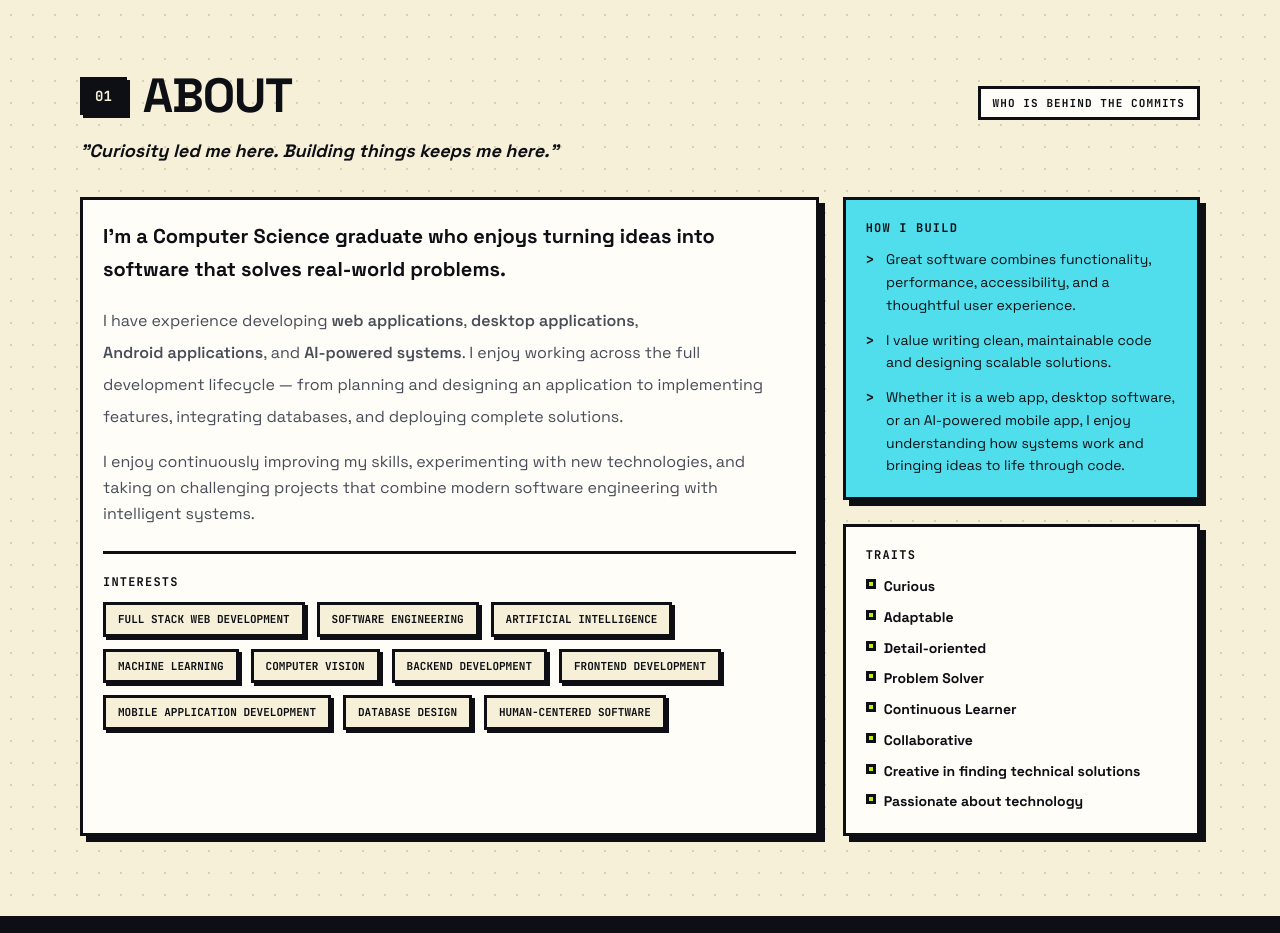
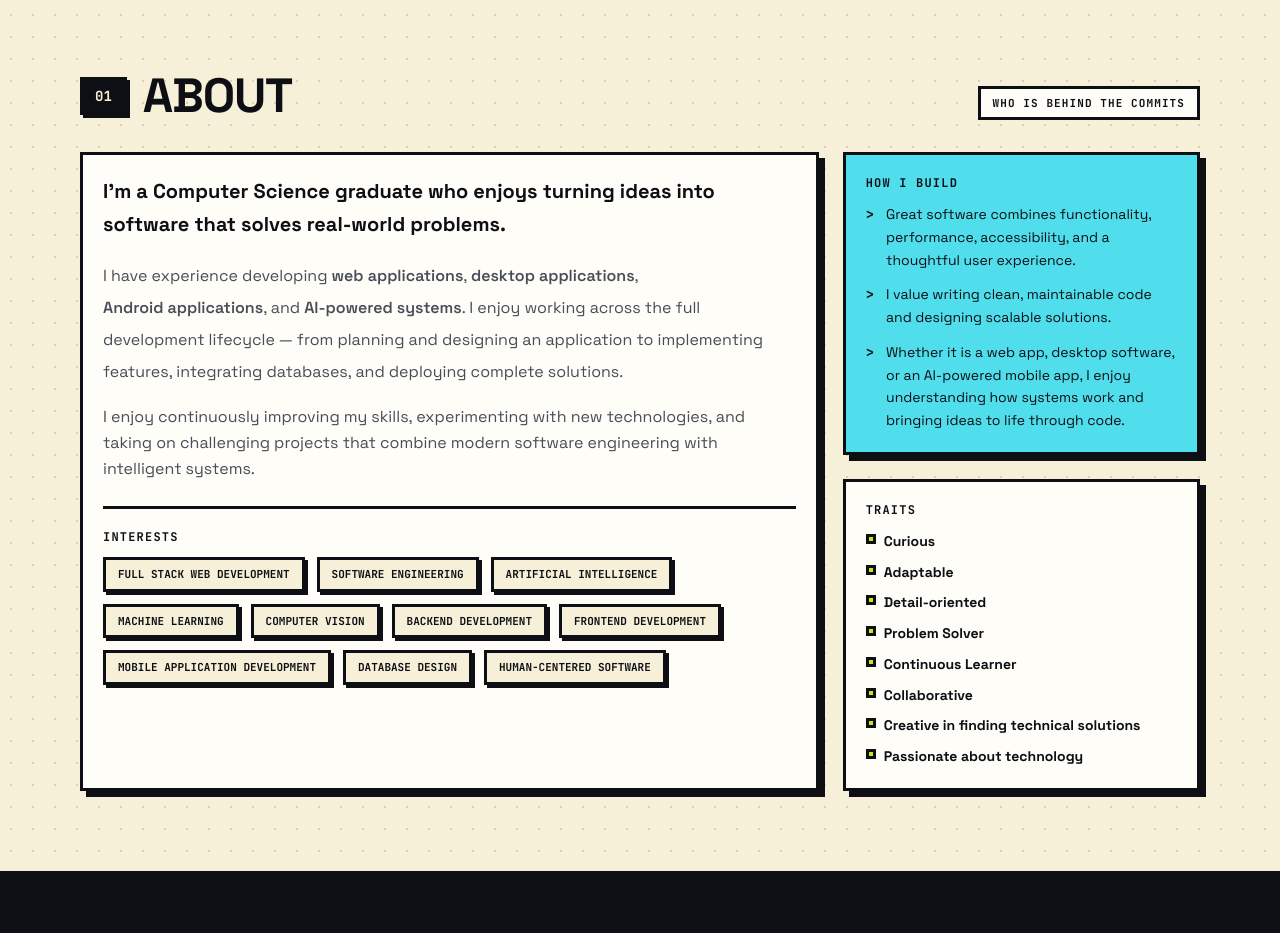
Before and after one commit to aadhithcj/portfolio, a Next.js app: page / in a window 1280 px wide. Shown: the part 920-1853 px from the top of the page. Built offline with nearby package versions, Linux system fonts and the light colour scheme.

Commit message:
About edit

```diff
--- a/components/about-section.tsx
+++ b/components/about-section.tsx
@@ -6,9 +6,7 @@ export default function AboutSection() {
     <section id="about" className="border-b-[3px] border-border">
       <div className="mx-auto max-w-6xl px-4 py-14 md:py-20">
         <SectionHeading index="01" title="About" kicker="Who is behind the commits" />
-        <p className="mt-4 max-w-xl text-lg font-bold italic leading-relaxed">
-          "Curiosity led me here. Building things keeps me here."
-        </p>
+
         <div className="mt-8 grid gap-6 lg:grid-cols-3">
           <div className="nb-border nb-shadow bg-card p-5 lg:col-span-2">
             <p className="text-pretty text-xl font-bold leading-relaxed">
```
